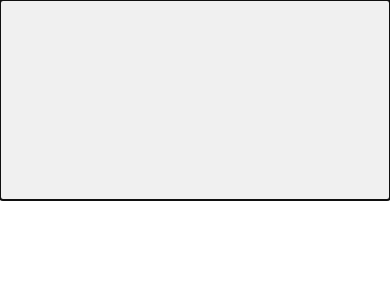
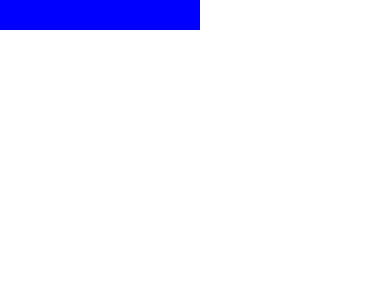
Before and after one commit to miniocean404-rn/learn-app, a React Native app: screen / in a window 390 px wide. Shown: the top 300 px of the page. Built offline with nearby package versions, Linux system fonts and the light colour scheme.

Commit message:
feat: 系统组件

```diff
--- /dev/null
+++ b/src/learn/system-components/touchableOpacity/index.tsx
@@ -0,0 +1,20 @@
+import { StyleSheet, Text, TouchableOpacity, View } from 'react-native'
+import React from 'react'
+
+const SystemTouchableOpacity = () => {
+  return (
+    <View>
+      <TouchableOpacity style={styles.button}></TouchableOpacity>
+    </View>
+  )
+}
+
+export default SystemTouchableOpacity
+
+const styles = StyleSheet.create({
+  button: {
+    width: 200,
+    height: 30,
+    backgroundColor: 'blue',
+  },
+})
--- a/src/view/home/index.tsx
+++ b/src/view/home/index.tsx
@@ -4,6 +4,7 @@ import SystemText from '@/learn/system-components/text'
 import SystemImage from '@/learn/system-components/image'
 import SystemImageBackground from '@/learn/system-components/imageBackground'
 import SystemTextInput from '@/learn/system-components/textInput'
+import SystemTouchableOpacity from '@/learn/system-components/touchableOpacity'
 
 const Home = (): JSX.Element => {
   return (
@@ -13,8 +14,9 @@ const Home = (): JSX.Element => {
       {/* <SystemText></SystemText> */}
       {/* <SystemImage></SystemImage> */}
       {/* <SystemImageBackground></SystemImageBackground> */}
+      {/* <SystemTextInput></SystemTextInput> */}
 
-      <SystemTextInput></SystemTextInput>
+      <SystemTouchableOpacity></SystemTouchableOpacity>
     </>
   )
 }
```
